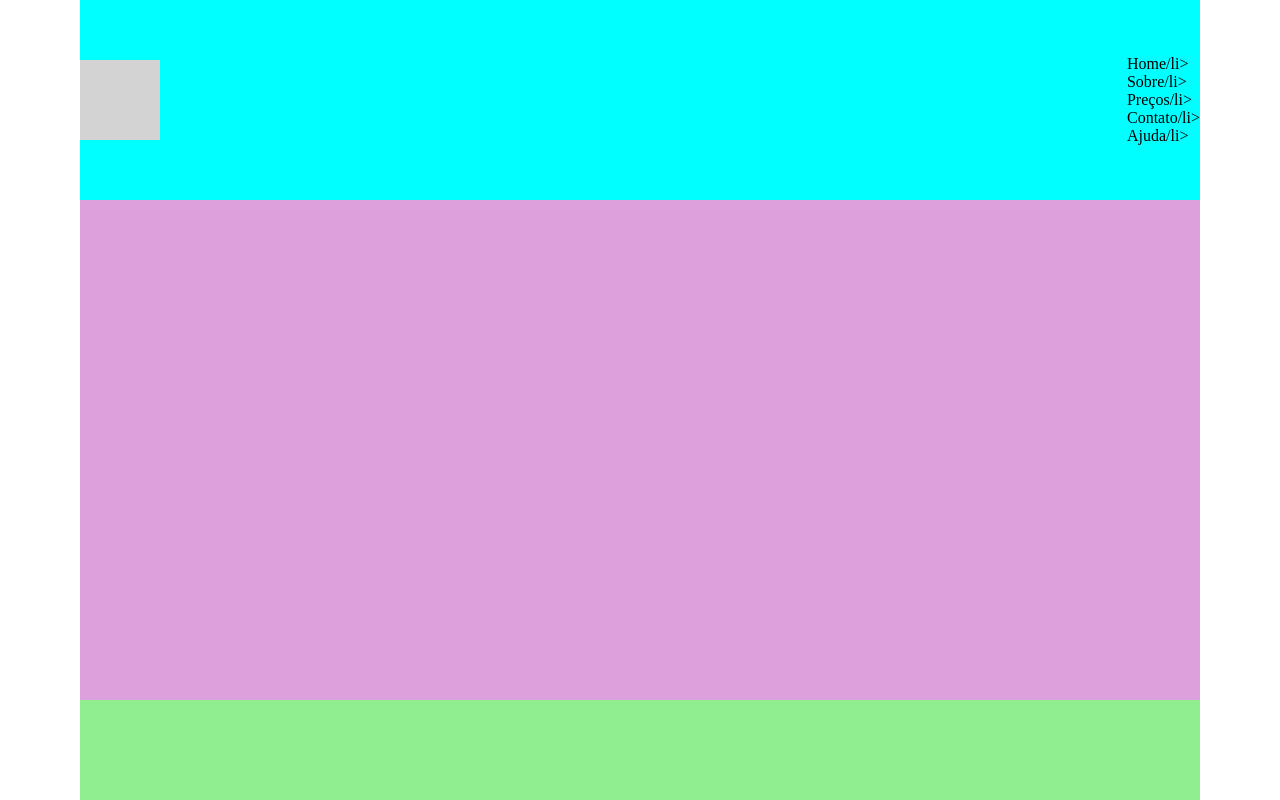
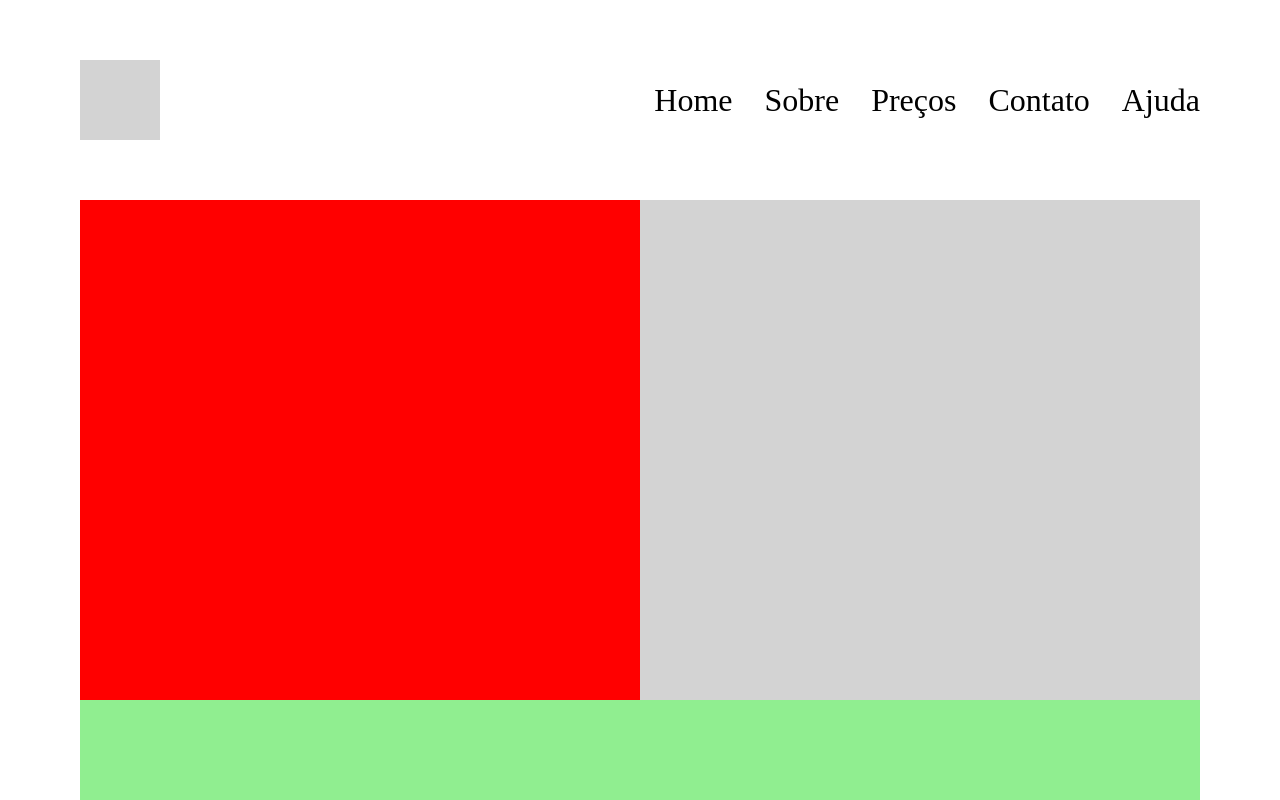
Before and after one commit to anamacedos/layout, a plain HTML site: page index.html in a window 1280 px wide. Drawn offline with Linux system fonts and the light colour scheme.

Commit message:
main realizado

```diff
--- a/index.html
+++ b/index.html
@@ -10,18 +10,22 @@
 <body>
     <header>
         <div class="logo"></div>
-        <div class="menu"></div>
+        <div class="menu">
+            <ul>
+                <li><a href="#">Home</a></li>
+                    <!-- li é itens da lista, e aqui estamos fazendo uma lista de links-->
+                <li><a href="#">Sobre</a></li>
+                <li><a href="#">Preços</a></li>
+                <li><a href="#">Contato</a></li>
+                <li><a href="#">Ajuda</a></li>
+            </ul>
+        </div>
         <!-- ul é lista nao ordenada -->
-            <ul>
-                <li><a href="#">Home</a>/li>
-                    <!-- li é itens da lista, e aqui estamos fazendo uma lista de links-->
-                <li><a href="#">Sobre</a>/li>
-                <li><a href="#">Preços</a>/li>
-                <li><a href="#">Contato</a>/li>
-                <li><a href="#">Ajuda</a>/li>
-            </ul>
     </header>
-    <main></main>
+    <main>
+        <div class="conteudo"></div>
+        <div class="destaque"></div>
+    </main>
     <footer></footer>
 </body>
 </html>
--- a/style.css
+++ b/style.css
@@ -28,7 +28,6 @@ body{
 
 header{
     height: 200px;
-    background-color: aqua;
     display: flex;
     justify-content: space-between;
     /* se espalha mais o que vc puder */
@@ -44,11 +43,21 @@ header{
     display: flex;
     gap: 32px;
     /* gap: espaço entre eles */
+    font-size: 32px;
 }
 main{
     flex-grow: 1;
     /* se estique o max que vc puder */
-    background-color: plum;
+    display: flex;
+    /* organize seus filhos com display flex um do lado do outro */
+}
+.conteudo{
+    width: 50%;
+    background-color: red;
+}
+.destaque{
+    width: 50%;
+    background-color: lightgray;
 }
 footer{
     height: 100px;
```
